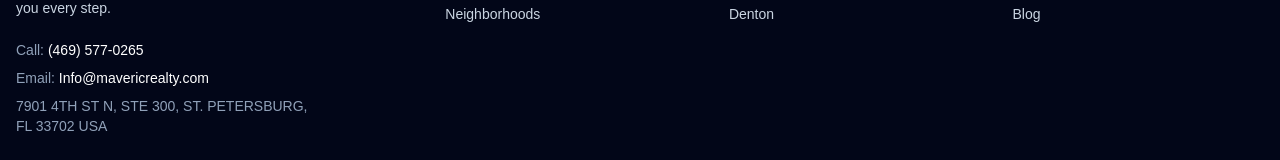
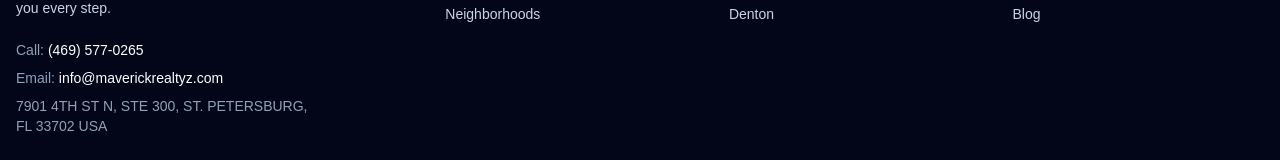
Before and after one commit to KhawarKhokhar/MaverickReality, a Next.js app: page /contact-us in a window 1280 px wide. Shown: the part 1818-1978 px from the top of the page. Built offline with nearby package versions, Linux system fonts and the light colour scheme.

Commit message:
Update footer email contact information

```diff
--- a/src/components/footer/Footer.tsx
+++ b/src/components/footer/Footer.tsx
@@ -63,10 +63,10 @@ export default function Footer() {
               <p>
                 <span className="text-slate-400">Email:</span>{" "}
                 <a
-                  href="mailto:hello@northtexashomes.com"
+                  href="mailto:info@maverickrealtyz.com"
                   className="hover:underline text-white"
                 >
-                  Info@mavericrealty.com
+                  info@maverickrealtyz.com
                 </a>
               </p>
               <p className="text-slate-400">
```
